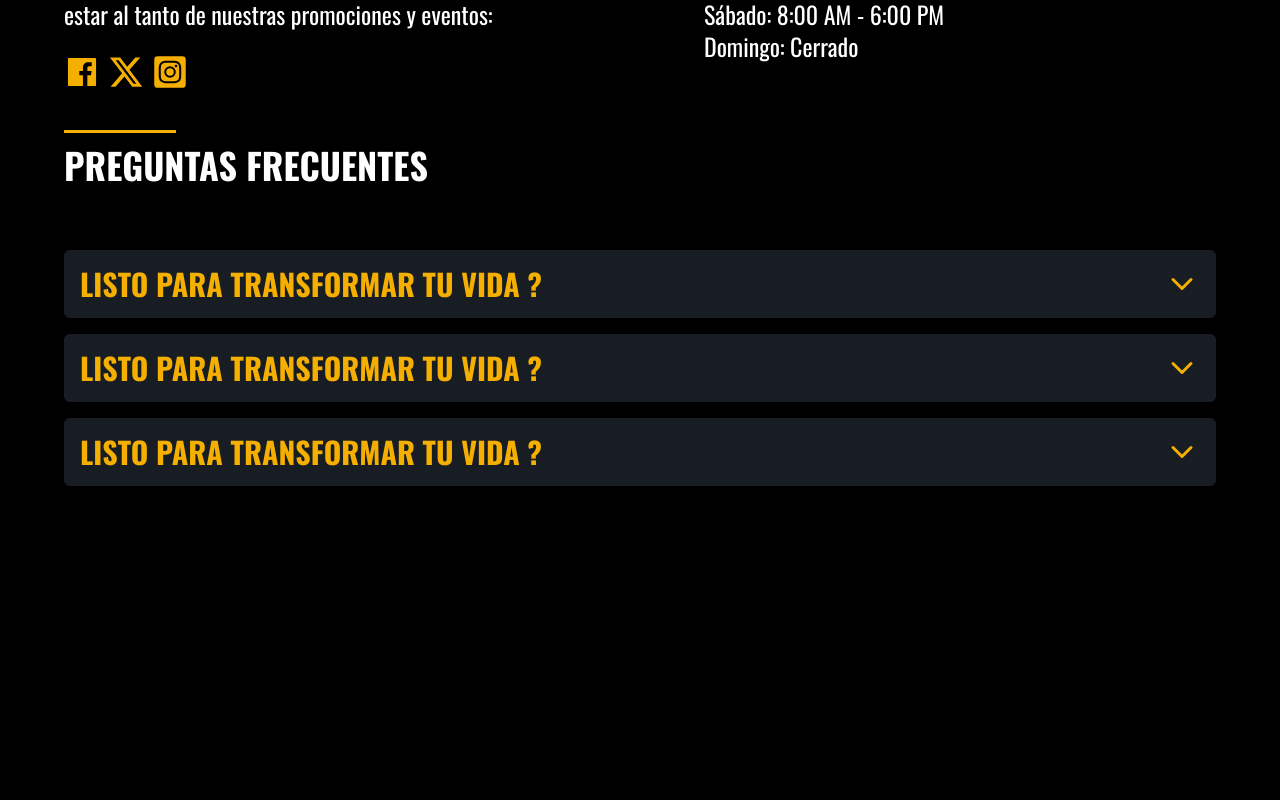
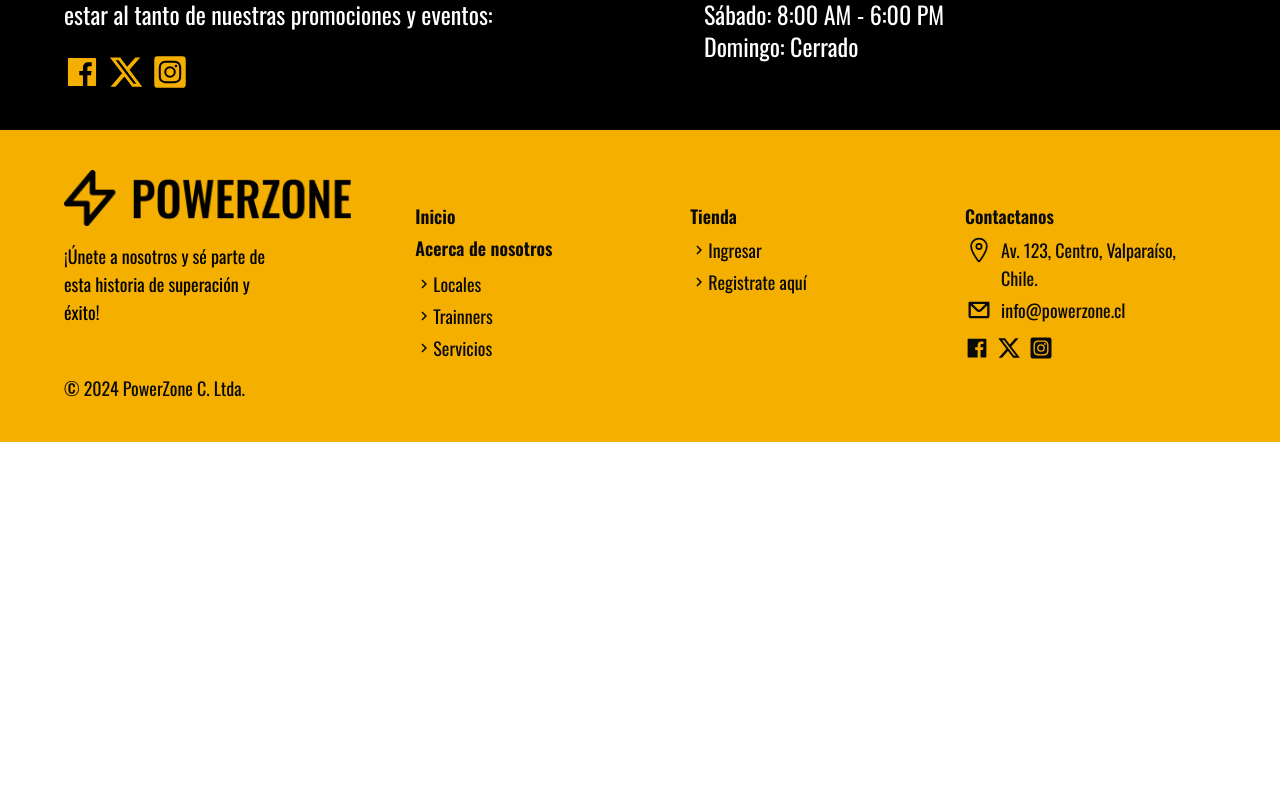
Before and after one commit to juanRCoder/Frontend_gym, a React (Vite) app: page / in a window 1280 px wide. Shown: the part 3560-4360 px from the top of the page. After the commit the page ends 4002 px from the top, so only its background shows below. Built offline with nearby package versions, Linux system fonts and the light colour scheme.

Commit message:
saque acordeon de layout

```diff
--- a/src/pages/Layout.jsx
+++ b/src/pages/Layout.jsx
@@ -8,7 +8,6 @@ function Layout() {
     <>
       <NavBar />
       <Outlet />
-      <Accordeon/>
       <Footer />
     </>
   );
```
